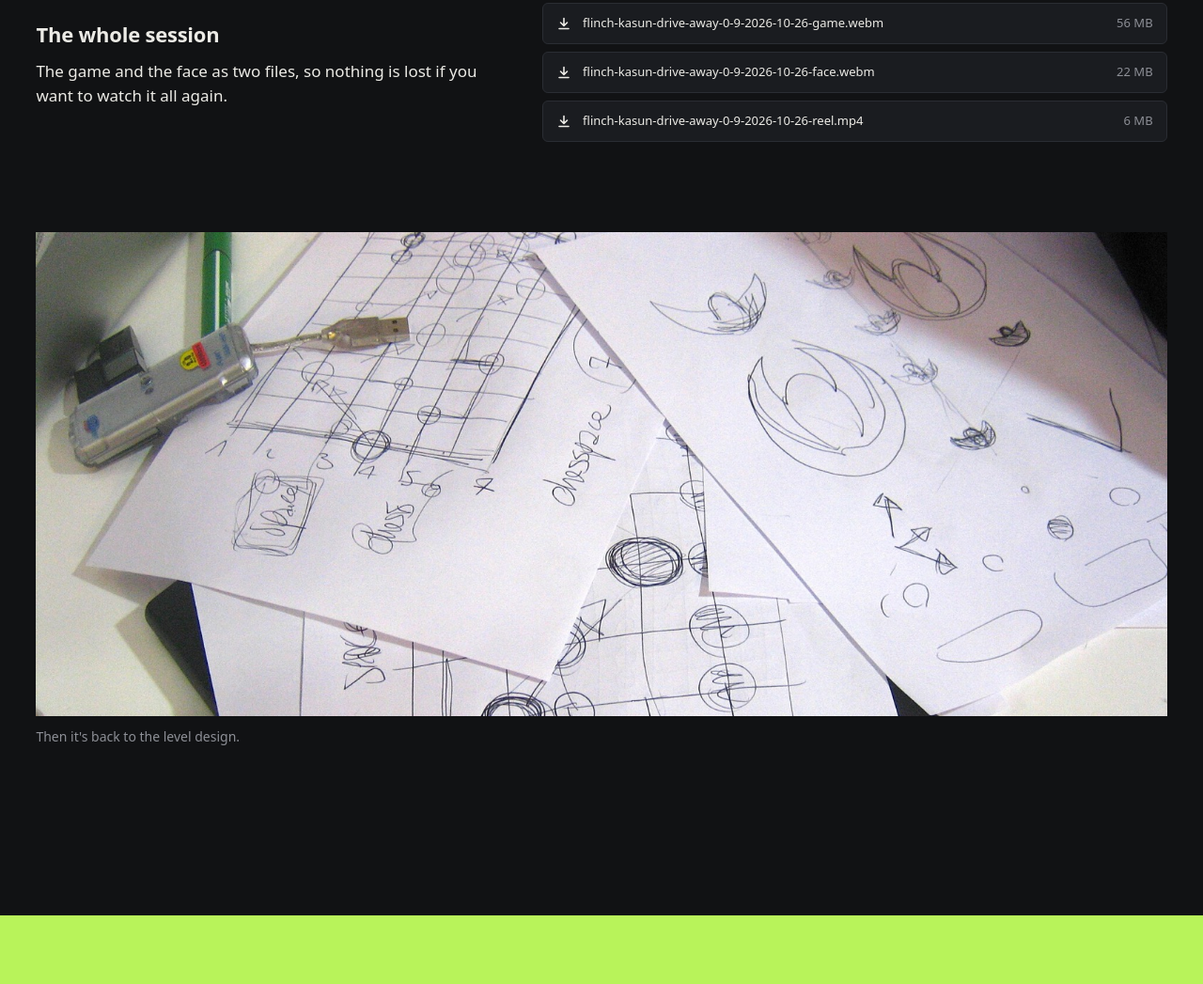
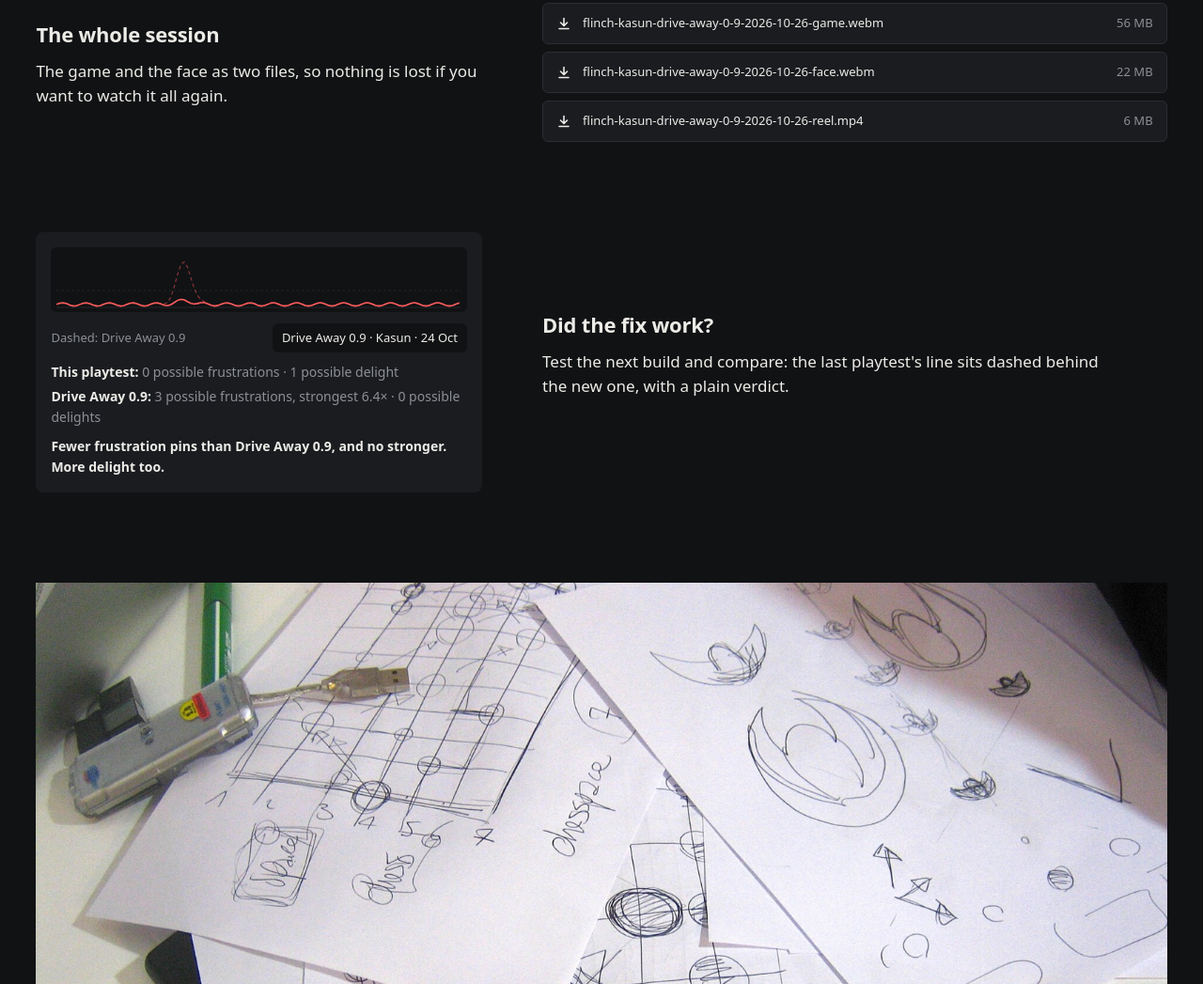
Before and after one commit to Harindulk/flinch, a website built with Vite: page index.html in a window 1280 px wide. Shown: the part 5870-6917 px from the top of the page at 94% size. Built offline with nearby package versions, Linux system fonts and the light colour scheme; files whose address does not match are found by name.

Commit message:
Show Compare builds on the landing page

```diff
--- a/src/landing.css
+++ b/src/landing.css
@@ -168,6 +168,13 @@
 .f-name { overflow: hidden; text-overflow: ellipsis; white-space: nowrap; }
 .f-size { color: var(--muted); font-variant-numeric: tabular-nums; }
 .l-take-pic { margin-top: 32px !important; }
+.f-compare { padding: 16px; background: var(--panel); border-radius: 8px; display: grid; gap: 4px; }
+.f-compare svg { width: 100%; height: auto; display: block; background: var(--bg); border-radius: 6px; margin-bottom: 8px; }
+.f-compare p { margin: 0 !important; font-size: 14px !important; color: var(--muted) !important; }
+.f-compare b { color: var(--text); font-weight: 600; }
+.f-compare .f-cmp-verdict { color: var(--text) !important; font-weight: 600; margin-top: 6px !important; }
+.f-cmp-row { display: flex; justify-content: space-between; align-items: center; gap: 12px; margin-bottom: 6px; font-size: 13px; color: var(--muted); }
+.f-cmp-sel { padding: 6px 10px; background: var(--bg); border-radius: 6px; color: var(--text); } /* taste-skill-ignore: inside a data-ui product fragment */
 
 /* Privacy: a whole field of the delight colour */
 .l-privacy { background: var(--joy); color: #111214; padding: clamp(80px, 10vw, 140px) 0; }
--- a/src/screens/home.ts
+++ b/src/screens/home.ts
@@ -249,7 +249,33 @@ function takeaway() {
     row("A fix list", "Every kept moment with its time, size of change and your note, as Markdown you can paste into your tracker.", h("pre", { class: "t-code" }, h("code", {}, notes))),
     row("A highlight reel", "Each moment as a short clip with a title card and the reaction line under it. MP4 where Chrome can make one.", reel, "flip"),
     row("The whole session", "The game and the face as two files, so nothing is lost if you want to watch it all again.", files),
+    row("Did the fix work?", "Test the next build and compare: the last playtest's line sits dashed behind the new one, with a plain verdict.", compareFragment(), "flip"),
     h("figure", { class: "l-take-pic" }, photo(PHOTOS.paper, "wide"), h("figcaption", {}, "Then it's back to the level design.")),
+  );
+}
+
+/** A cropped piece of Review's compare panel: last build dashed with its spike, this build solid and flat. */
+function compareFragment() {
+  const pts = (spike: number) => {
+    const out: string[] = [];
+    for (let i = 0; i <= 120; i++) {
+      const x = 8 + i * 4.6;
+      const z = 0.4 + 0.25 * Math.sin(i * 0.9) + spike * Math.exp(-((i - 38) ** 2) / 10);
+      out.push(`${x.toFixed(1)},${(82 - z * 9).toFixed(1)}`);
+    }
+    return out.join(" ");
+  };
+  const wrap = document.createElement("div");
+  wrap.innerHTML = `<svg viewBox="0 0 570 90" class="c-line" aria-hidden="true">
+    <line x1="8" x2="562" y1="82.5" y2="82.5" stroke="#2a2d33"/><line x1="8" x2="562" y1="59.5" y2="59.5" stroke="#2a2d33" stroke-dasharray="3 4"/>
+    <polyline points="${pts(6.4)}" fill="none" stroke="#ff5d5d" stroke-width="1.5" stroke-dasharray="5 4" opacity="0.5"/>
+    <polyline points="${pts(0.6)}" fill="none" stroke="#ff5d5d" stroke-width="2"/></svg>`;
+  return h("div", { class: "f-compare", dataset: { ui: "" } },
+    wrap.firstElementChild as SVGSVGElement,
+    h("div", { class: "f-cmp-row" }, h("span", { class: "f-cmp-key" }, "Dashed: Drive Away 0.9"), h("span", { class: "f-cmp-sel" }, "Drive Away 0.9 · Kasun · 24 Oct")),
+    h("p", {}, h("b", {}, "This playtest: "), "0 possible frustrations · 1 possible delight"),
+    h("p", {}, h("b", {}, "Drive Away 0.9: "), "3 possible frustrations, strongest 6.4× · 0 possible delights"),
+    h("p", { class: "f-cmp-verdict" }, "Fewer frustration pins than Drive Away 0.9, and no stronger. More delight too."),
   );
 }
 
```
